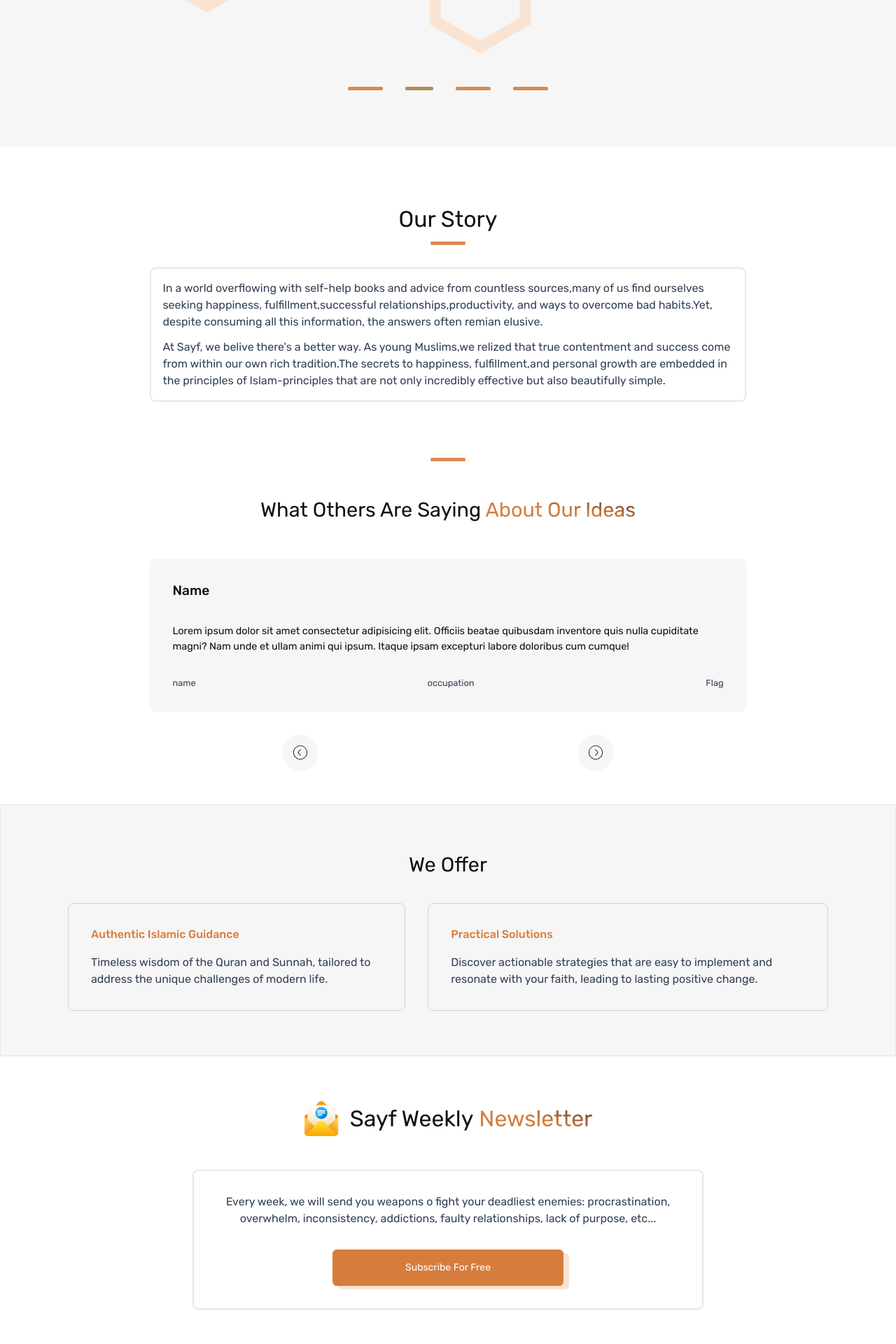
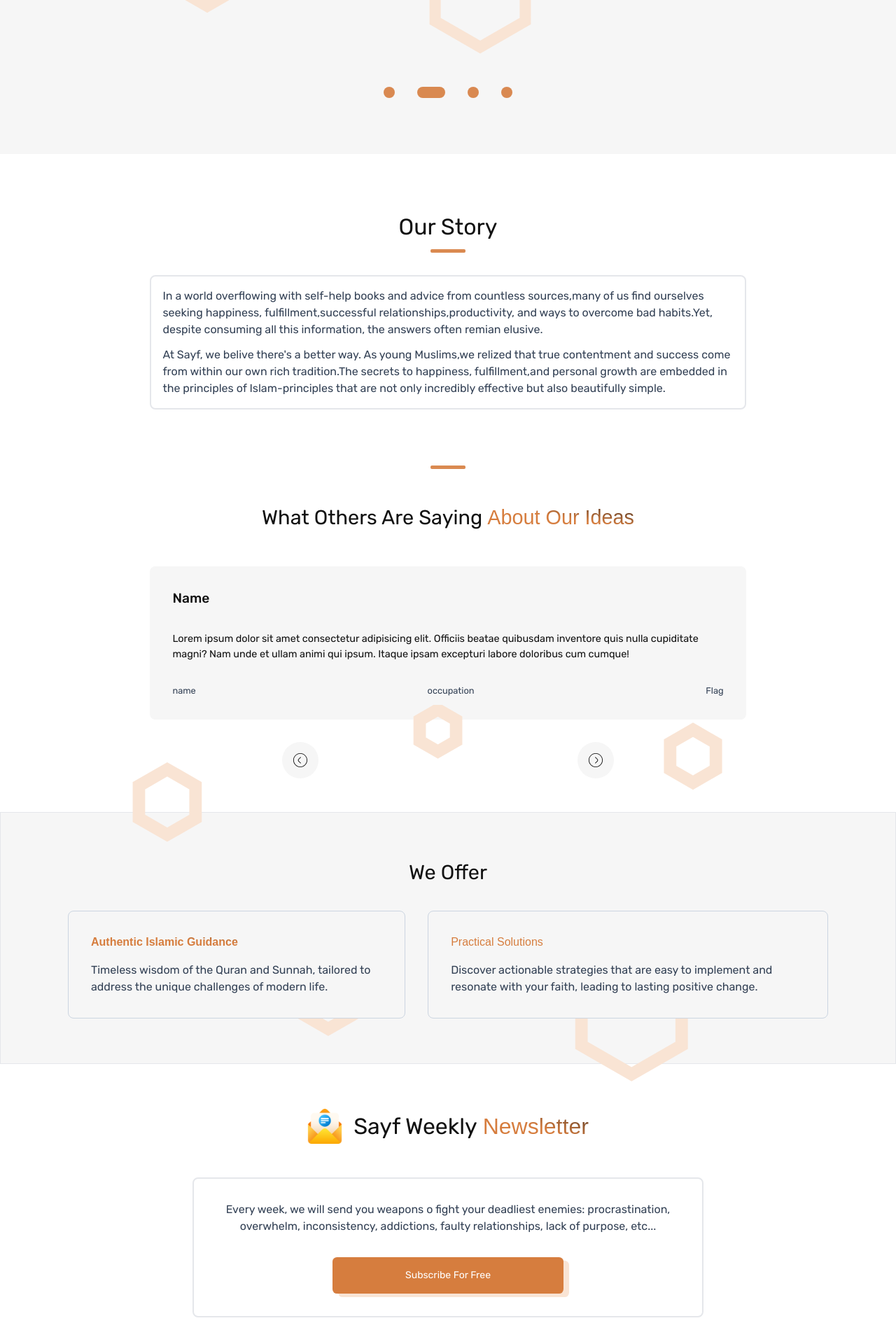
Before and after one commit to abdulrahmansoyooye/sayfproject, a Next.js app: page / in a window 1280 px wide. Shown: the part 520-2440 px from the top of the page at 70% size. Built offline with nearby package versions, Linux system fonts and the light colour scheme; a web font is replaced by a local one.

Commit message:
First Commit

```diff
--- a/app/anonymous/page.js
+++ b/app/anonymous/page.js
@@ -23,7 +23,7 @@ const Anonymous = () => {
     }
   };
   return (
-    <div className="flex flex-col  gap-[5rem] [100vh] mt-[7rem] sm:mt-[10rem] p-[2rem] sm:w-[50%] m-auto">
+    <div className="flex flex-col  gap-[5rem] [100vh] mt-[7rem] sm:mt-[10rem] p-[2rem] sm:w-[60%] m-auto">
       <div className="flex flex-col gap-[2rem]">
         <div className="serif text-[1.5rem] w-full text-center text-gradient">
           Write an Anonymous Message
@@ -35,19 +35,32 @@ const Anonymous = () => {
           nesciunt. A, tempora? Beatae!
         </div>
       </div>
-      <div className="flex flex-col gap-[1rem] w-full" >
-        <div>
-          <ReactQuill
-            value={content}
-            onChange={setContent}
-            required
-            className="rounded-lg"
-          />
+      {!success ? (
+        <div className="flex flex-col gap-[1rem] w-full">
+          <div>
+            <input
+              value={content}
+              onChange={(e) => setContent(e.target.value)}
+              placeholder="Write us a message..."
+              className="border p-[1rem_2rem] w-full rounded-lg focus:border-brown-color h-[100px]"
+            />
+          </div>
+          <button type="submit" className="black_btn" onClick={handleSubmit}>
+            Send message
+          </button>
         </div>
-        <button type="submit" className="black_btn">
-          Create Article
-        </button>
-      </div>
+      ) : (
+        <div className="text-center ">
+          Thanks for that message.
+          <span
+            className="underline cursor-pointer"
+            onClick={() => setsuccess(false)}
+          >
+            {" "}
+            Click here to send another message
+          </span>
+        </div>
+      )}
     </div>
   );
 };
--- a/app/globals.css
+++ b/app/globals.css
@@ -47,7 +47,8 @@
   color: var(--text-color);
   width: 100%;
 }
-.serif {
+.serif,
+span {
   font-family: var(--font-serif);
 }
 .rubik {
@@ -105,14 +106,23 @@
   cursor: pointer;
   border-radius: 2px;
 }
+.circle::after {
+  display: block;
+  content: "";
+  background-color: var(--brown-color);
+  width: 16px;
+  height: 16px;
+  cursor: pointer;
+  border-radius: 50%;
+}
 .active-carousel {
   display: block;
   content: "";
-  background-color: var(--secandary-color);
+  background-color: var(--brown-color);
   width: 40px;
-  height: 5px;
+  height: 16px;
   cursor: pointer;
-  border-radius: 2px;
+  border-radius: 10px;
 }
 
 .search_input {
--- a/app/page.js
+++ b/app/page.js
@@ -65,6 +65,13 @@ export default function Home() {
         </div>
         {/* offer */}
         <div className="flex flex-col flex-center gap-[2rem] w-full max-lg:p-[2rem] p-[4rem_6rem] m-[auto] border bg-primary-color z-10">
+          <Image
+            src={"/assets/svg-shape.svg"}
+            width={1000}
+            height={500}
+            className="absolute -z-30"
+            alt="bg-image"
+          />
           <div className="text-[1.8rem] ">We Offer</div>
           <motion.div
             initial={{ opacity: 0, y: 10 }}
@@ -73,7 +80,7 @@ export default function Home() {
             className="flex max-lg:flex-col gap-[2rem]"
           >
             <div className="flex flex-col gap-[1rem] bg-primary-color text-slate-50 p-[2rem] rounded-lg border border-slate-300">
-              <span className="text-gradient font-[500]">
+              <span className="text-gradient font-[700]">
                 Authentic Islamic Guidance
               </span>
 
--- a/components/Carousel.jsx
+++ b/components/Carousel.jsx
@@ -49,7 +49,7 @@ const Carousel = () => {
         word.toLowerCase().includes("sayf")
       ) {
         return (
-          <span key={index} className={"text-gradient font-[700]"}>
+          <span key={index} className={"text-gradient font-[400]"}>
             {word}{" "}
           </span>
         );
@@ -77,9 +77,7 @@ const Carousel = () => {
               >
                 <div className=" flex flex-col gap-[1rem] ">
                   <div className="text-[3rem] max-lg:text-[2rem] serif">
-                    <div className="dark-text">
-                      {applyGradient(title)}
-                    </div>
+                    <div className="dark-text">{applyGradient(title)}</div>
                   </div>
                   <motion.p className="font-[400] dark-text">
                     {content}
@@ -98,7 +96,9 @@ const Carousel = () => {
         {carouselItem.map(({ title }, index) => (
           <div
             className={`${
-              index === page ? "active-carousel " : " text-underline "
+              index === page
+                ? "active-carousel transition-all duration-500 ease-in"
+                : " circle transition-all duration-500 ease-in"
             }`}
             key={`${index}-${title}`}
           >
--- a/utils/actions/anonymousActions.js
+++ b/utils/actions/anonymousActions.js
@@ -4,7 +4,6 @@ import { connectToDb } from "../db";
 
 export const createMessage = async (content) => {
   await connectToDb();
-
   try {
     await Anonymous.create({
       content,
```
